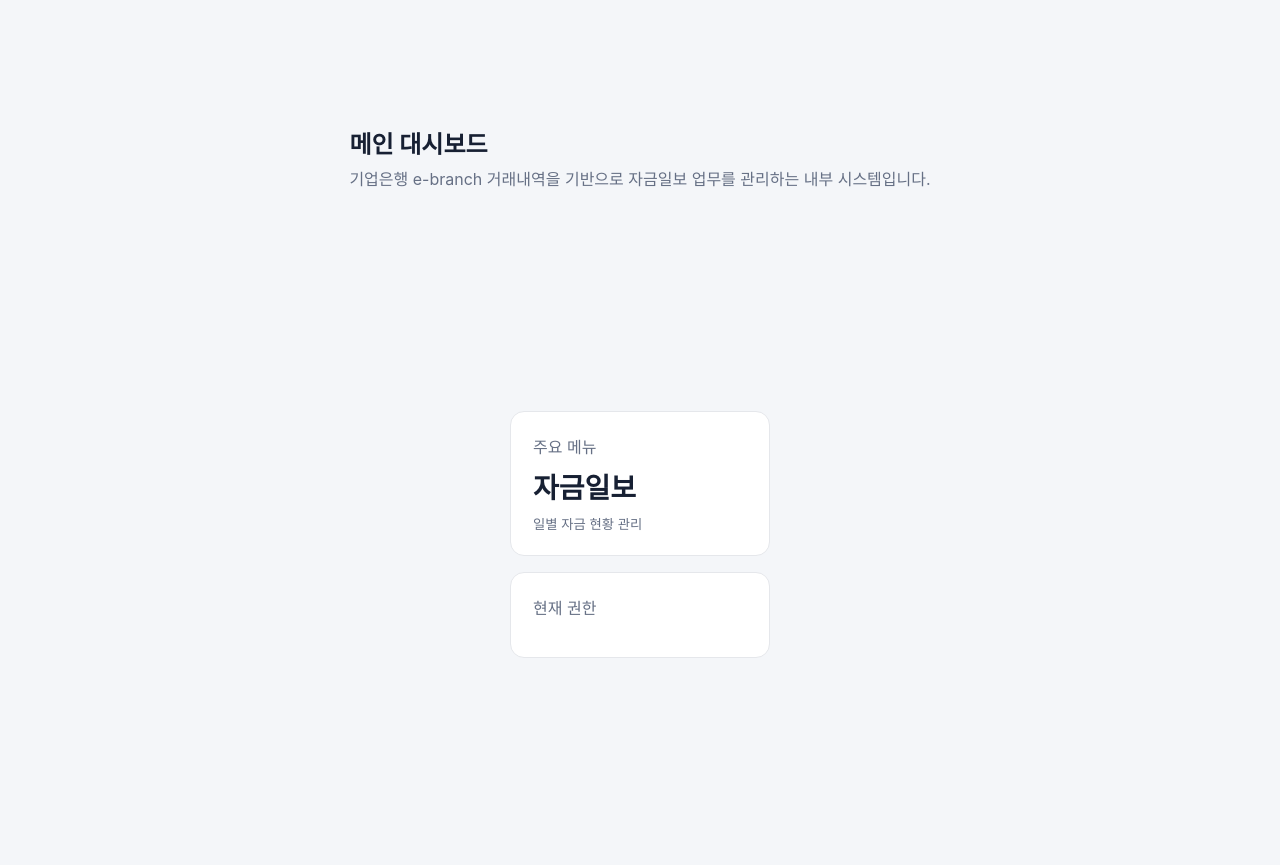
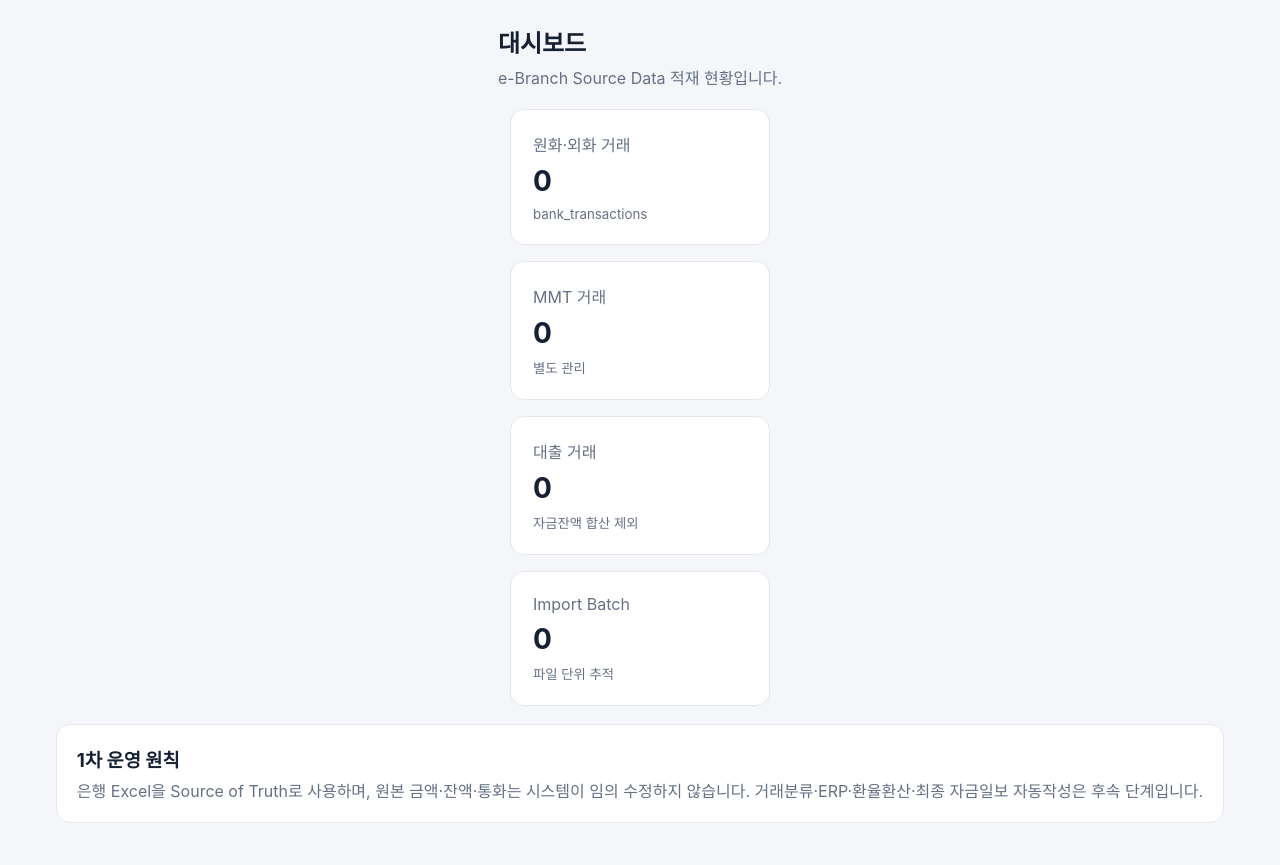
Before and after one commit to MedPark-git/space9, a Python web app: template templates/dashboard.html in a window 1280 px wide. Before the commit the page ends 658 px from the top, so only its background shows below. Run offline with Jinja, Linux system fonts and the light colour scheme; the template is opened without the code that fills it, so the values that code supplies are empty.

Commit message:
Update dashboard for e-Branch import status

```diff
--- a/templates/dashboard.html
+++ b/templates/dashboard.html
@@ -1 +1 @@
-{% extends 'base.html' %}{% block content %}<div class="pagehead"><div><h2>메인 대시보드</h2><p>기업은행 e-branch 거래내역을 기반으로 자금일보 업무를 관리하는 내부 시스템입니다.</p></div></div><div class="cards"><a class="card" href="{{ url_for('cash_journal') }}"><span>주요 메뉴</span><strong>자금일보</strong><small>일별 자금 현황 관리</small></a><div class="card"><span>현재 권한</span><strong>{{ current_user.role }}</strong><small>{{ current_user.name }}</small></div></div>{% endblock %}
+{% extends 'base.html' %}{% block content %}<div class="pagehead"><div><h2>대시보드</h2><p>e-Branch Source Data 적재 현황입니다.</p></div></div><div class="cards"><a class="card" href="{{ url_for('financial_transactions') }}"><span>원화·외화 거래</span><strong>{{ stats.bank_transactions|default(0) | int }}</strong><small>bank_transactions</small></a><a class="card" href="{{ url_for('mmt') }}"><span>MMT 거래</span><strong>{{ stats.mmt_transactions|default(0) | int }}</strong><small>별도 관리</small></a><a class="card" href="{{ url_for('loans') }}"><span>대출 거래</span><strong>{{ stats.loan_transactions|default(0) | int }}</strong><small>자금잔액 합산 제외</small></a><a class="card" href="{{ url_for('data_upload') }}"><span>Import Batch</span><strong>{{ stats.import_batches|default(0) | int }}</strong><small>파일 단위 추적</small></a></div><section class="panel"><h3>1차 운영 원칙</h3><p>은행 Excel을 Source of Truth로 사용하며, 원본 금액·잔액·통화는 시스템이 임의 수정하지 않습니다. 거래분류·ERP·환율환산·최종 자금일보 자동작성은 후속 단계입니다.</p></section>{% endblock %}
```
